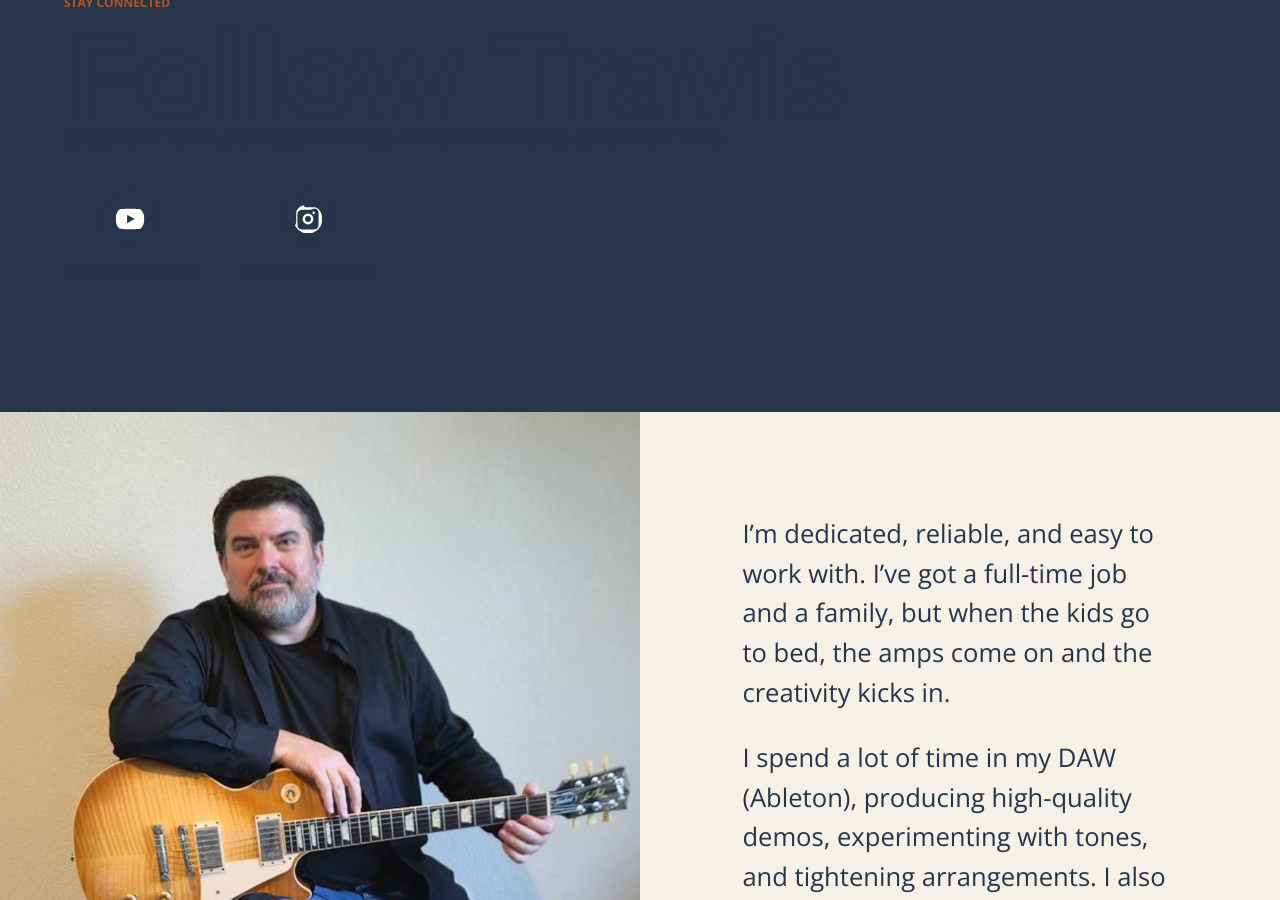
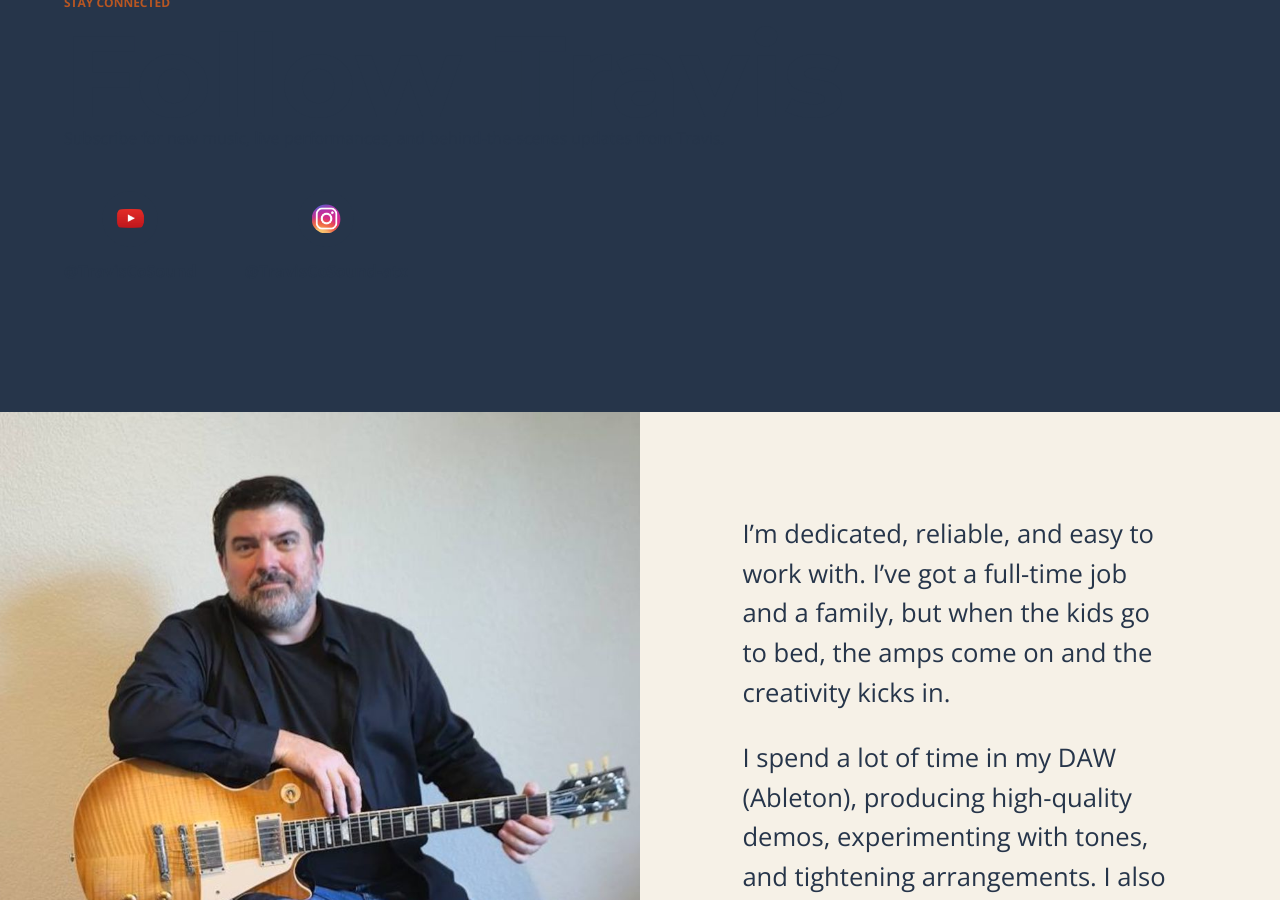
Before and after one commit to tlingenf/traviscosound, a Jekyll site: the page built from index.markdown, in a window 1280 px wide and 900 px high, scrolled down 1683 px. Built offline with Jekyll 4.4.1, drawn with Linux system fonts in a browser that asks for light colours.

Commit message:
updated social links

```diff
--- a/index.markdown
+++ b/index.markdown
@@ -38,23 +38,19 @@
 	</div>
 	<p>Subscribe for new music, live performances, and behind-the-scenes updates from Travis.</p>
 	<div class="social-links">
-		<a class="social-link" href="https://www.youtube.com/@TravisCoSound/" target="_blank" rel="noopener">
-			<svg class="social-link-icon" viewBox="0 0 24 24" aria-hidden="true" focusable="false">
-				<path d="M23.5 6.2a3 3 0 0 0-2.1-2.1C19.5 3.5 12 3.5 12 3.5s-7.5 0-9.4.6A3 3 0 0 0 .5 6.2 31 31 0 0 0 0 12a31 31 0 0 0 .5 5.8 3 3 0 0 0 2.1 2.1c1.9.6 9.4.6 9.4.6s7.5 0 9.4-.6a3 3 0 0 0 2.1-2.1A31 31 0 0 0 24 12a31 31 0 0 0-.5-5.8ZM9.6 15.5V8.5l6.3 3.5-6.3 3.5Z"/>
-			</svg>
+		<a class="social-link" href="https://www.youtube.com/channel/UCEEsi8F3mEUEbZslJUSRhoA/" target="_blank" rel="noopener">
+			<img class="social-link-icon" src="{{ '/assets/images/youtube.png' | relative_url }}" aria-hidden="true" />
 			<span class="social-link-name">@TravisCoSound</span>
 		</a>
 		<a class="social-link" href="https://www.instagram.com/traviscosound/" target="_blank" rel="noopener">
-			<svg class="social-link-icon" viewBox="0 0 24 24" aria-hidden="true" focusable="false">
-				<path d="M12 2.2c3.2 0 3.6 0 4.9.07 1.2.06 2.05.25 2.8.54.75.29 1.38.68 2 1.3.62.62 1.01 1.25 1.3 2a6.1 6.1 0 0 1 .54 2.8c.06 1.3.07 1.7.07 4.9s0 3.6-.07 4.9a6.1 6.1 0 0 1-.54 2.8c-.29.75-.68 1.38-1.3 2-.62.62-1.25 1.01-2 1.3a6.1 6.1 0 0 1-2.8.54c-1.3.06-1.7.07-4.9.07s-3.6 0-4.9-.07a6.1 6.1 0 0 1-2.8-.54c-.75-.29-1.38-.68-2-1.3-.62-.62-1.01-1.25-1.3-2a6.1 6.1 0 0 1-.54-2.8C2.2 15.6 2.2 15.2 2.2 12s0-3.6.07-4.9a6.1 6.1 0 0 1 .54-2.8c.29-.75.68-1.38 1.3-2 .62-.62 1.25-1.01 2-1.3a6.1 6.1 0 0 1 2.8-.54C8.4 2.2 8.8 2.2 12 2.2Zm0 2c-3.15 0-3.52 0-4.76.07-.95.04-1.47.2-1.81.34-.46.18-.78.39-1.12.73-.34.34-.55.66-.73 1.12-.14.34-.3.86-.34 1.81C3.2 8.48 3.2 8.85 3.2 12s0 3.52.07 4.76c.04.95.2 1.47.34 1.81.18.46.39.78.73 1.12.34.34.66.55 1.12.73.34.14.86.3 1.81.34C8.48 20.8 8.85 20.8 12 20.8s3.52 0 4.76-.07c.95-.04 1.47-.2 1.81-.34.46-.18.78-.39 1.12-.73.34-.34.55-.66.73-1.12.14-.34.3-.86.34-1.81.06-1.24.07-1.61.07-4.76s0-3.52-.07-4.76c-.04-.95-.2-1.47-.34-1.81a3.02 3.02 0 0 0-.73-1.12 3.02 3.02 0 0 0-1.12-.73c-.34-.14-.86-.3-1.81-.34C15.52 4.2 15.15 4.2 12 4.2Zm0 3.3a4.5 4.5 0 1 1 0 9 4.5 4.5 0 0 1 0-9Zm0 2a2.5 2.5 0 1 0 0 5 2.5 2.5 0 0 0 0-5Zm5.75-2.6a1.05 1.05 0 1 1-2.1 0 1.05 1.05 0 0 1 2.1 0Z"/>
-			</svg>
-			<span class="social-link-name">@traviscosound</span>
+			<img class="social-link-icon" src="{{ '/assets/images/instagram.png' | relative_url }}" target="_blank" aria-hidden="true" />
+			<span class="social-link-name">@TravisCoSound-atx</span>
 		</a>
 	</div>
 </section>
 
 <section class="story-band">
-	<img src="{{ '/assets/images/travis-portrait.jpg' | relative_url }}" alt="Travis sitting on a stool and holding a guitar" width="1024" height="1024" loading="lazy">
+	<img src="{{ '/assets/images/travis-portrait.jpg' | relative_url }}" alt="Travis sitting on a stool and holding a guitar" width="1024" height="1024" loading="lazy" />
 	<div class="story-copy">
 		<p>I’m dedicated, reliable, and easy to work with. I’ve got a full-time job and a family, but when the kids go to bed, the amps come on and the creativity kicks in.</p>
 		<p>I spend a lot of time in my DAW (Ableton), producing high-quality demos, experimenting with tones, and tightening arrangements. I also dabble in video production and enjoy putting together performance clips and playthroughs.</p>
```
Also changed, not shown: assets/images/instagram.png (added), assets/images/youtube.png (added).
